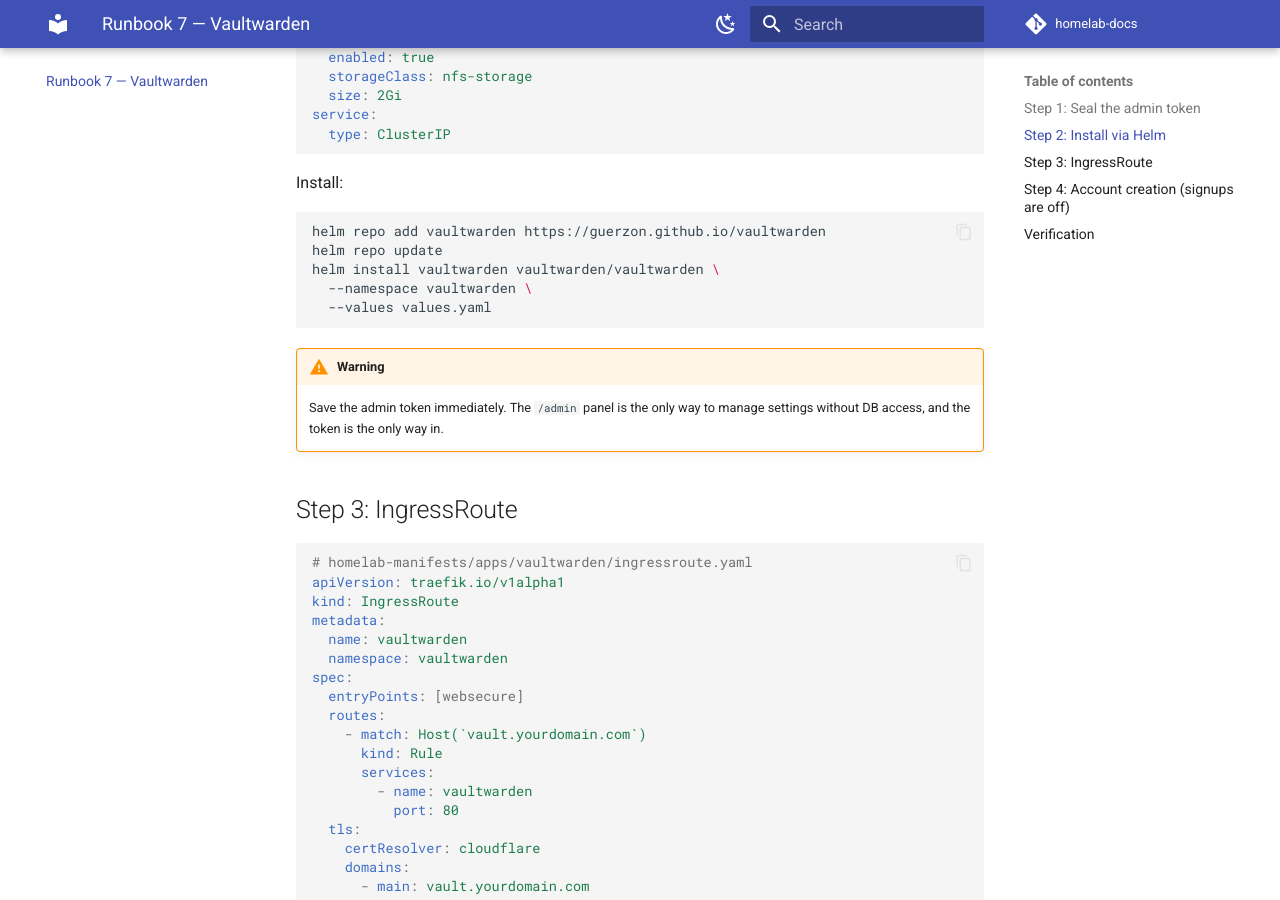
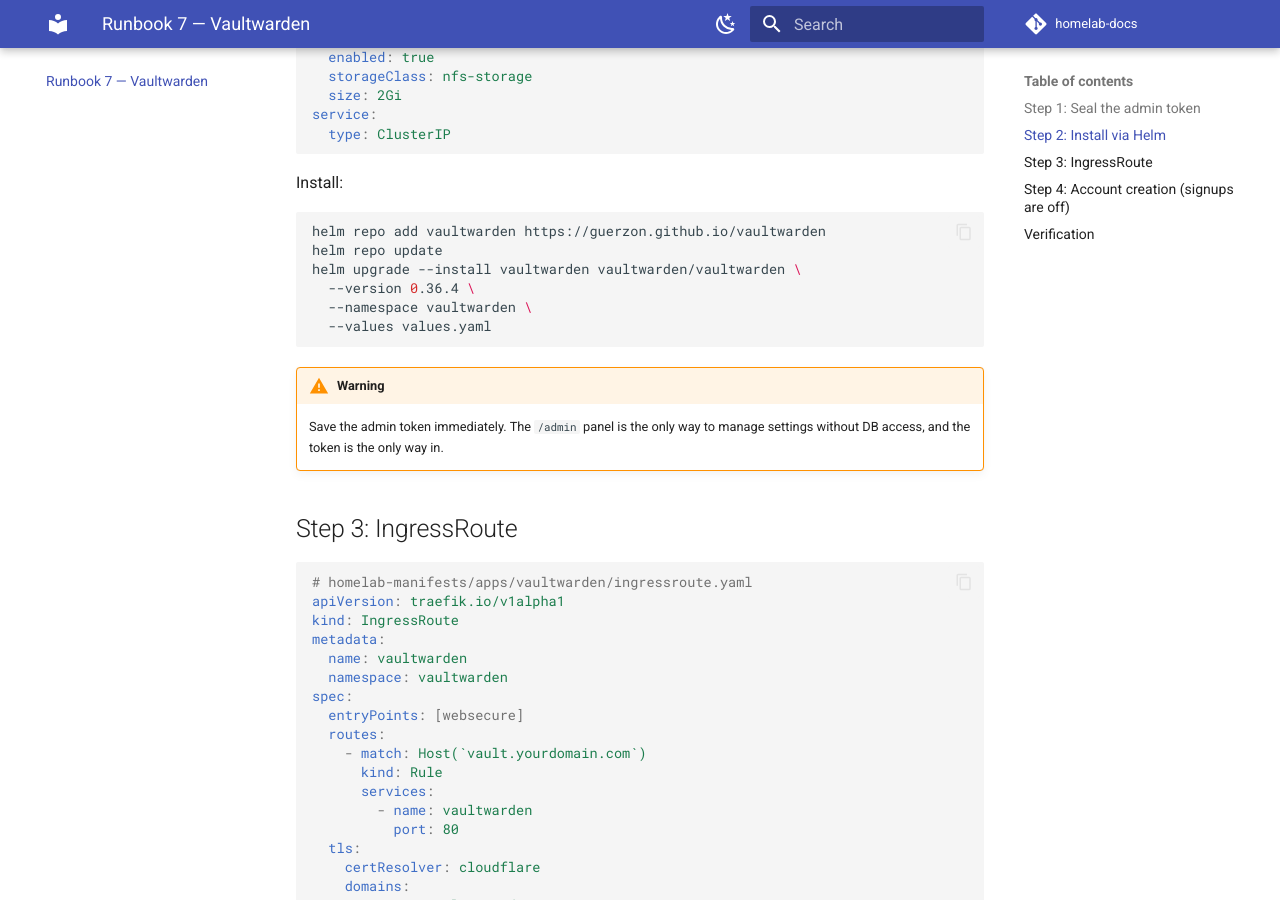
Before and after one commit to alivenda/homelab-docs, an MkDocs documentation site: the page built from docs/07-vaultwarden.md, in a window 1280 px wide and 900 px high, scrolled down 1243 px. Built offline with MkDocs 1.6.1 and Material for MkDocs 9.7.7, drawn with Linux system fonts in a browser that asks for light colours; comment, search, counter and statistics services are not loaded.

Commit message:
fix(runbook-7): idempotent helm + pinned chart version

````diff
--- a/docs/07-vaultwarden.md
+++ b/docs/07-vaultwarden.md
@@ -54,7 +54,8 @@ Install:
 ```bash
 helm repo add vaultwarden https://guerzon.github.io/vaultwarden
 helm repo update
-helm install vaultwarden vaultwarden/vaultwarden \
+helm upgrade --install vaultwarden vaultwarden/vaultwarden \
+  --version 0.36.4 \
   --namespace vaultwarden \
   --values values.yaml
 ```
````
